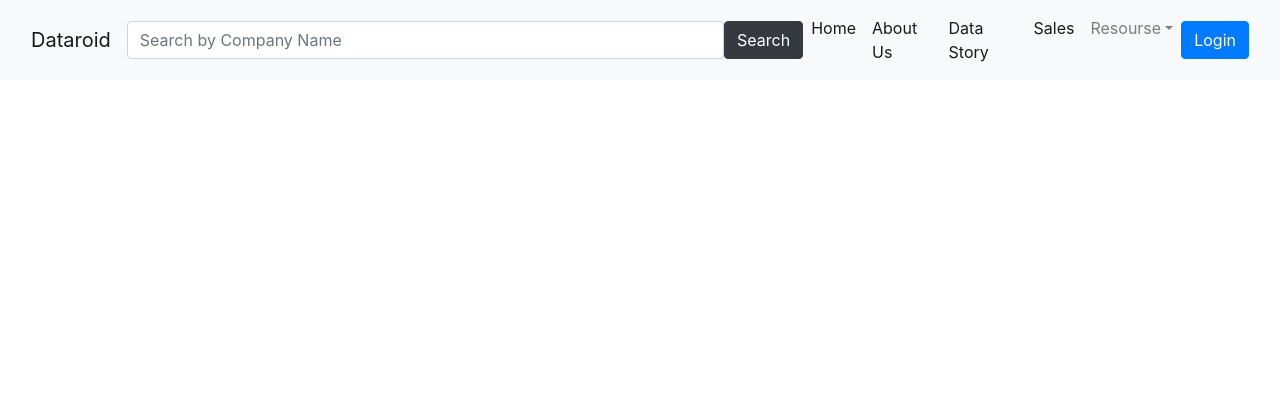
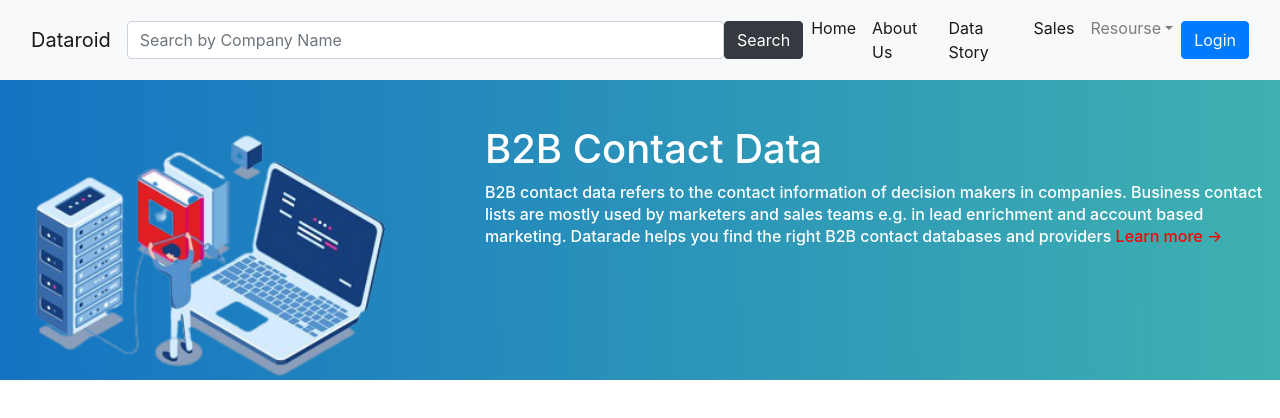
Before and after one commit to rahulvishwakarm/Dataroid, a React (Create React App) app in the folder dataroidui/: page / in a window 1280 px wide. Shown: the top 418 px of the page. Built offline with nearby package versions, Linux system fonts and the light colour scheme.

Commit message:
Initial Banner

```diff
--- a/dataroidui/src/App.js
+++ b/dataroidui/src/App.js
@@ -1,9 +1,11 @@
+import BannerDisplay from "./utils/BannerDisplay/BannerDisplay";
 import Header from "./utils/Header/Header";
 
 function App() {
   return (
     <div className="App">
         <Header/>
+        <BannerDisplay/>
     </div>
   );
 }
--- /dev/null
+++ b/dataroidui/src/utils/BannerDisplay/BannerDisplay.css
@@ -0,0 +1,35 @@
+.Contain{
+    width: 100%;
+    height: 300px;
+    background: linear-gradient(89.21deg,#1371c3 -3.77%,rgba(36,188,148,.8) 140.43%);
+}
+
+.Contain .Contain-left{
+    margin-left: 30px;
+    margin-top: 35px;
+}
+
+.Contain .Contain-right{
+    margin-left: 100px;
+    margin-top: 45px;
+}
+
+.Contain{
+    display: inline-flex;
+    justify-content: space-evenly;
+}
+
+.B2B-Description{
+    flex-wrap: wrap;
+    color: white;
+    line-height:22px;
+    font-weight:500;
+}
+
+h1{
+    color: white;
+}
+
+.learnmore a{
+    color: red;
+}
--- /dev/null
+++ b/dataroidui/src/utils/BannerDisplay/BannerDisplay.js
@@ -0,0 +1,21 @@
+import React from 'react';
+import './BannerDisplay.css';
+import dataprovider from '../img/dataprovider-removebg-preview.png';
+
+function BannerDisplay() {
+    return (
+        <div className="Contain">
+            <img src={dataprovider} alt="dataprovider" className="Contain-left"/>
+            <div className="Contain-right">
+                <h1>B2B Contact Data</h1>
+                <div className="B2B-Description">
+                    B2B contact data refers to the contact information of decision makers in companies.
+                    Business contact lists are mostly used by marketers and sales teams e.g. in lead enrichment and account based marketing.
+                    Datarade helps you find the right B2B contact databases and providers <span className="learnmore"><a href="#">Learn more →</a></span>
+                </div>
+            </div>
+        </div>
+    )
+}
+
+export default BannerDisplay
```
Also changed, not shown: dataroidui/src/utils/img/company_size_stats.jpg (added), dataroidui/src/utils/img/dataprovider-removebg-preview.png (added).
